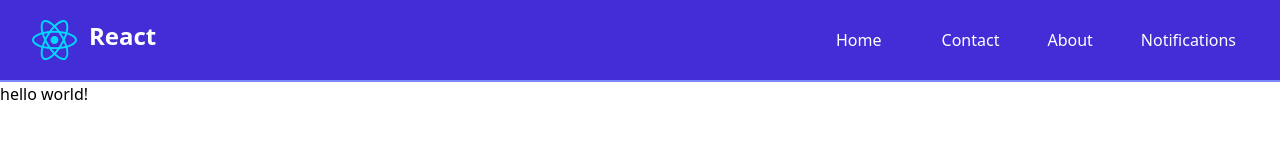
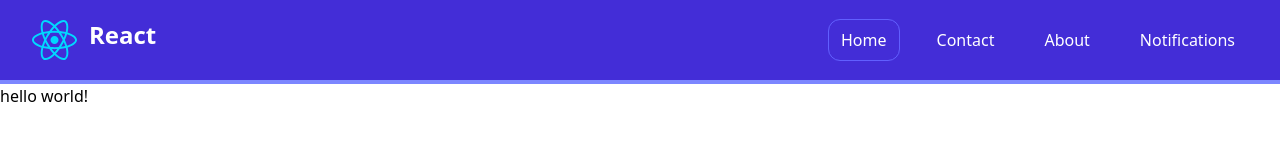
Before and after one commit to coddzz/React-Vite, a React (Vite) app: page / in a window 1280 px wide. Shown: the top 160 px of the page. Built offline with nearby package versions, Linux system fonts and the light colour scheme.

Commit message:
button.. css

```diff
--- a/src/App.jsx
+++ b/src/App.jsx
@@ -1,4 +1,3 @@
-import logo from "./images/logo.svg"
 import Navbar from "./components/Navbar"
 
 
--- a/src/components/Navbar.jsx
+++ b/src/components/Navbar.jsx
@@ -4,7 +4,7 @@ import logo from "../images/logo.svg"
 const Navbar = () => {
   return (
     <>
-      <nav className="bg-indigo-700 border-b-2 border-indigo-400">
+      <nav className="bg-indigo-700 border-b-4 border-indigo-400">
         <div className="mx-auto max-w-7xl px-2 sm:px-6 lg:px-8">
           <div className="flex h-20 items-center justify-between">
             <div className="flex flex-1 items-center justify-center md:items-stretch md:justify-start">
@@ -19,13 +19,13 @@ const Navbar = () => {
               <div className="md:ml-auto">
                 <div className="flex space-x-6">
                   <a href="/hm.html"
-                  className="text-white hover:bg-indigo-600 hover:text-white rounded-md px-6 py-2">Home</a>
+                  className="text-white px-3 py-2 rounded-xl transition-all duration-300 hover:bg-gradient-to-r hover:from-indigo-700 hover:to-indigo-500 border-1 border-indigo-500 hover:border-indigo-500">Home</a>
                   <a href="/contact.html"
-                  className="text-white hover:bg-indigo-600 hover:text-white rounded-md px-3 py-2">Contact</a>
+                  className="text-white px-3 py-2 rounded-xl transition-all duration-300 hover:bg-gradient-to-r hover:from-indigo-700 hover:to-indigo-500 border-1 border-indigo-700 hover:border-indigo-500">Contact</a>
                   <a href="/about.html"
-                  className="text-white hover:bg-indigo-600 hover:text-white rounded-md px-3 py-2">About</a>
+                  className="text-white px-3 py-2 rounded-xl transition-all duration-300 hover:bg-gradient-to-r hover:from-indigo-700 hover:to-indigo-500 border-1 border-indigo-700 hover:border-indigo-500">About</a>
                   <a href="/noti"
-                  className="text-white hover:bg-indigo-600 hover:text-white rounded-md px-3 py-2">Notifications</a>
+                  className="text-white px-3 py-2 rounded-xl transition-all duration-300 hover:bg-gradient-to-r hover:from-indigo-700 hover:to-indigo-500 border-1 border-indigo-700 hover:border-indigo-500">Notifications</a>
                 </div>
               </div>
             </div>
```
